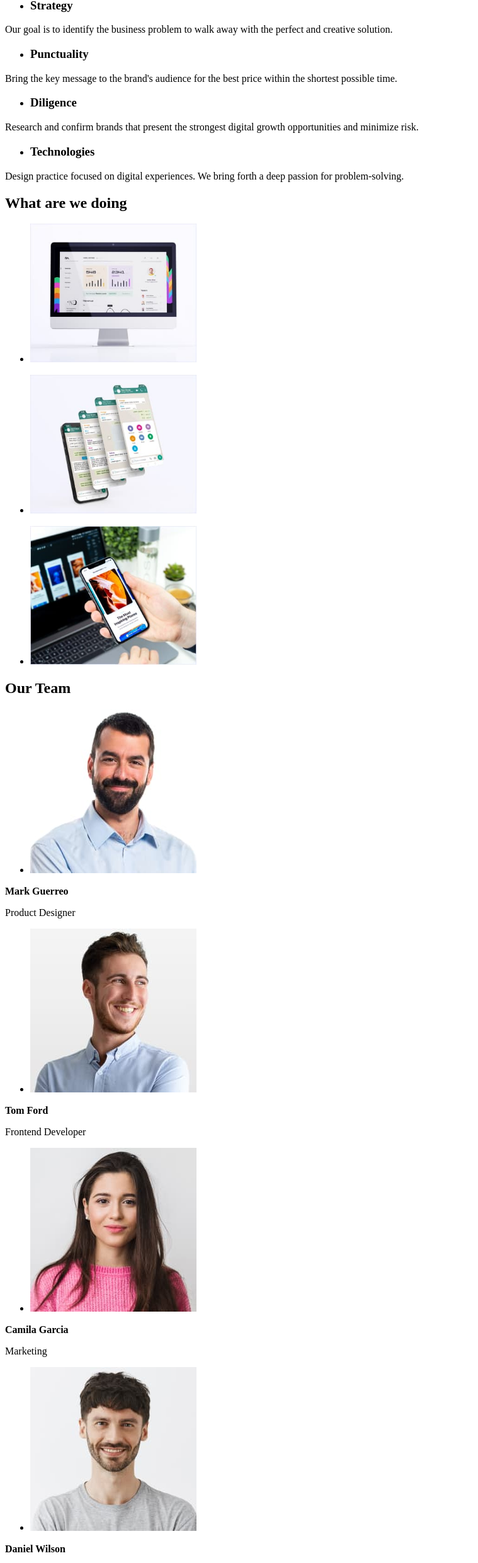
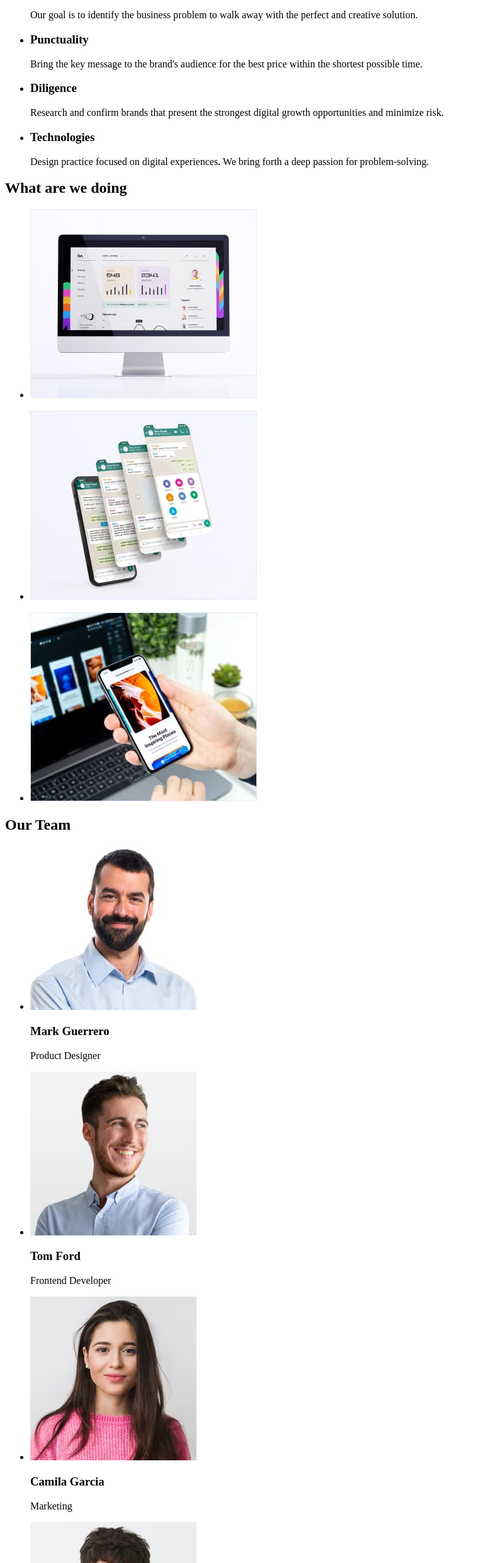
Before and after one commit to nathanvalones/goit-markup-hw-01, a plain HTML site: page index.html in a window 1280 px wide. Shown: the part 307-2788 px from the top of the page at 63% size, without its empty margins (0-759 px from the left). Drawn offline with Linux system fonts and the light colour scheme.

Commit message:
final commit HW1

```diff
--- a/index.html
+++ b/index.html
@@ -7,8 +7,10 @@
 </head>
     <body>
         <header>
+            <!-- LOGO -->
+            <nav>
             <a href="WEBSTUDIO" class="link">WEBSTUDIO</a>
-            <nav>
+                <!-- Menu Links -->
                 <ul>
                     <li>
                         <a href="Studio" class="link">Studio</a>
@@ -23,65 +25,72 @@
                     </li>
                 </ul>
             </nav>
+            <!-- Contacts -->
             <ul>
                 <li>
-                        <a href="info@devstudio.com" class="link">info@devstudio.com</a>
+                    <a href="mailto:info@devstudio.com" class="link">info@devstudio.com</a>
                 </li>
                 <li>
-                        <a href="#">+11 (000) 111-11-11</a>
+                    <a href="tel:+11000111-11-11">+11 (000) 111-11-11</a>
             </ul>
         </header>
 
 <!-- Main Content -->
         <main>
-            <h1>Effective Solutions
-                <br>for Your Business
-            </h1>
-
+            <!-- Hero Section -->
+            <section>
+            <h1>Effective Solutions <br>for Your Business</h1>
             <button type="button">Order Service</button>
-
+            </section>
+            <!-- Benefit Section -->
             <section>
                 <ul>
-                    <li><h3>Strategy</h3></li>
-                </ul>
+                    <li>
+                        <h3>Strategy</h3>
                         <p>Our goal is to identify the business problem to walk away with the perfect and creative solution.</p>
-                <ul>
-                    <li><h3>Punctuality</h3></li>
-                </ul>
-                <p>Bring the key message to the brand's audience for the best price within the shortest possible time.</p>
-
-                <ul>
-                    <li>
-                        <h3>Diligence</h3>
-                    </li>
-                </ul>
-                <p>Research and confirm brands that present the strongest digital growth opportunities and minimize risk.</p>
-                <ul>
-                    <li>
-                        <h3>Technologies</h3>
-                    </li>
-                </ul>
-                <p>Design practice focused on digital experiences. We bring forth a deep passion for problem-solving.</p>
-            </section>
-
-<!-- Products -->
-            <section>
-                <h2>What are we doing</h2>
-                <ul>
-                    <li>
-                    <img src="/images/Desktop.jpg" alt="Desktop" width="264"/>
                     </li>
                 </ul>
 
                 <ul>
                     <li>
-                    <img src="/images/MobileScreen.jpg" alt="Mobile Screen" width="264"/>
+                        <h3>Punctuality</h3>
+                        <p>Bring the key message to the brand's audience for the best price within the shortest possible time.</p>
                     </li>
                 </ul>
 
                 <ul>
                     <li>
-                        <img src="/images/Mobile.jpg" alt="Mobile device in front of Desktop" width="264"/>
+                        <h3>Diligence</h3>
+                        <p>Research and confirm brands that present the strongest digital growth opportunities and minimize risk.</p>
+                    </li>
+                </ul>
+
+                <ul>
+                    <li>
+                        <h3>Technologies</h3>
+                        <p>Design practice focused on digital experiences. We bring forth a deep passion for problem-solving.</p>
+                    </li>
+                </ul>
+            </section>
+
+            <!-- What We Do Section -->
+            <section>
+                <h2>What are we doing</h2>
+                <ul>
+                    <li>
+                    <img src="images/Desktop.jpg" alt="Desktop" width="360"/>
+                    </li>
+                </ul>
+
+                <ul>
+                    <li>
+                    <img src="images/MobileScreen.jpg" alt="Mobile Screen" width="360"/>
+                    </li>
+                </ul>
+
+                <ul>
+                    <li>
+                        <img src="images/Mobile.jpg" alt="Mobile device in front of Desktop" width="360"/>
                     </li>
                 </ul>
             </section>
@@ -91,51 +100,35 @@
                 <h2>Our Team</h2>
                 <ul>
                     <li>
-                        <img src="/images/Mark.jpg" alt="Smiling guy with beard in a Polo" width="264" />
+                        <img src="images/Mark.jpg" alt="Smiling guy with beard in a Polo" width="264" />
+                        <h3>Mark Guerrero</h3>
+                        <p>Product Designer</p>
                     </li>
                 </ul>
-                    <p>
-                        <b>Mark Guerreo</b>
-                    </p>
-                    <p>
-                        Product Designer
-                    </p>
 
                 <ul>
                     <li>
-                        <img src="/images/Tom.jpg" alt="Smiling guy in a Polo" width="264"/>
+                        <img src="images/Tom.jpg" alt="Smiling guy in a Polo" width="264"/>
+                        <h3>Tom Ford</h3>
+                        <p>Frontend Developer</p>
                     </li>
                 </ul>
-                    <p>
-                        <b>Tom Ford</b>
-                    </p>
-                    <p>
-                        Frontend Developer
-                    </p>
 
                 <ul>
                     <li>
-                        <img src="/images/Camila.jpg" alt="Girl in Pink Sweater" width="264"/>
+                        <img src="images/Camila.jpg" alt="Girl in Pink Sweater" width="264"/>
+                        <h3>Camila Garcia</h3>
+                        <p>Marketing</p>
                     </li>
                 </ul>
-                    <p>
-                        <b>Camila Garcia</b>
-                    </p>
-                    <p>
-                        Marketing
-                    </p>
 
                 <ul>
                     <li>
-                        <img src="/images/Daniel.jpg" alt="Smiling guy with beard in a Shirt" width="264"/>
+                        <img src="images/Daniel.jpg" alt="Smiling guy with beard in a Shirt" width="264"/>
+                        <h3>Daniel Wilson</h3>
+                        <p>UI Designer</p>
                     </li>
                 </ul>
-                    <p>
-                        <b>Daniel Wilson</b>
-                    </p>
-                    <p>
-                        UI Designer
-                    </p>
             </section>
         </main>
 
```
Lines whose indentation alone changed are shown as unchanged.
